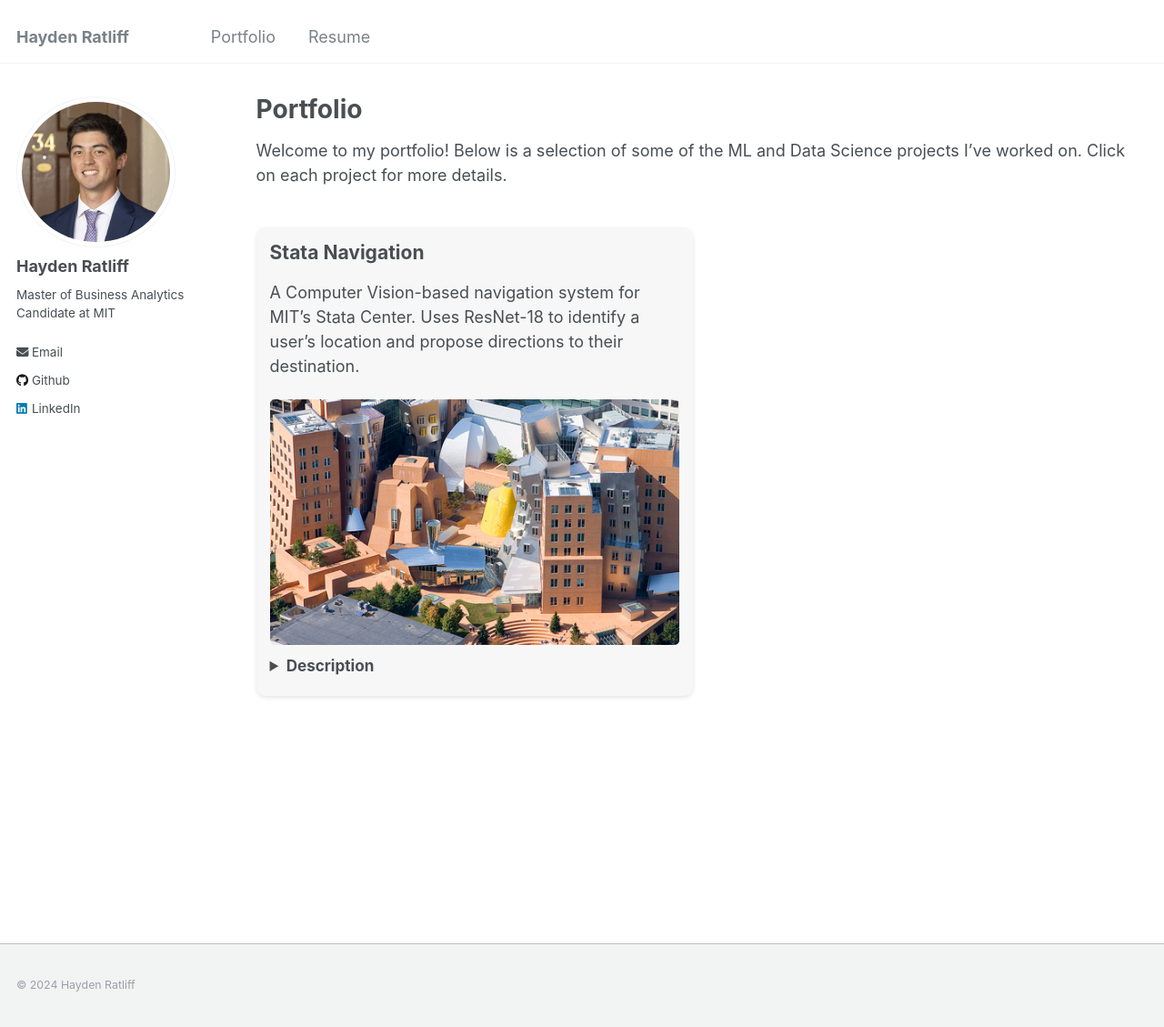
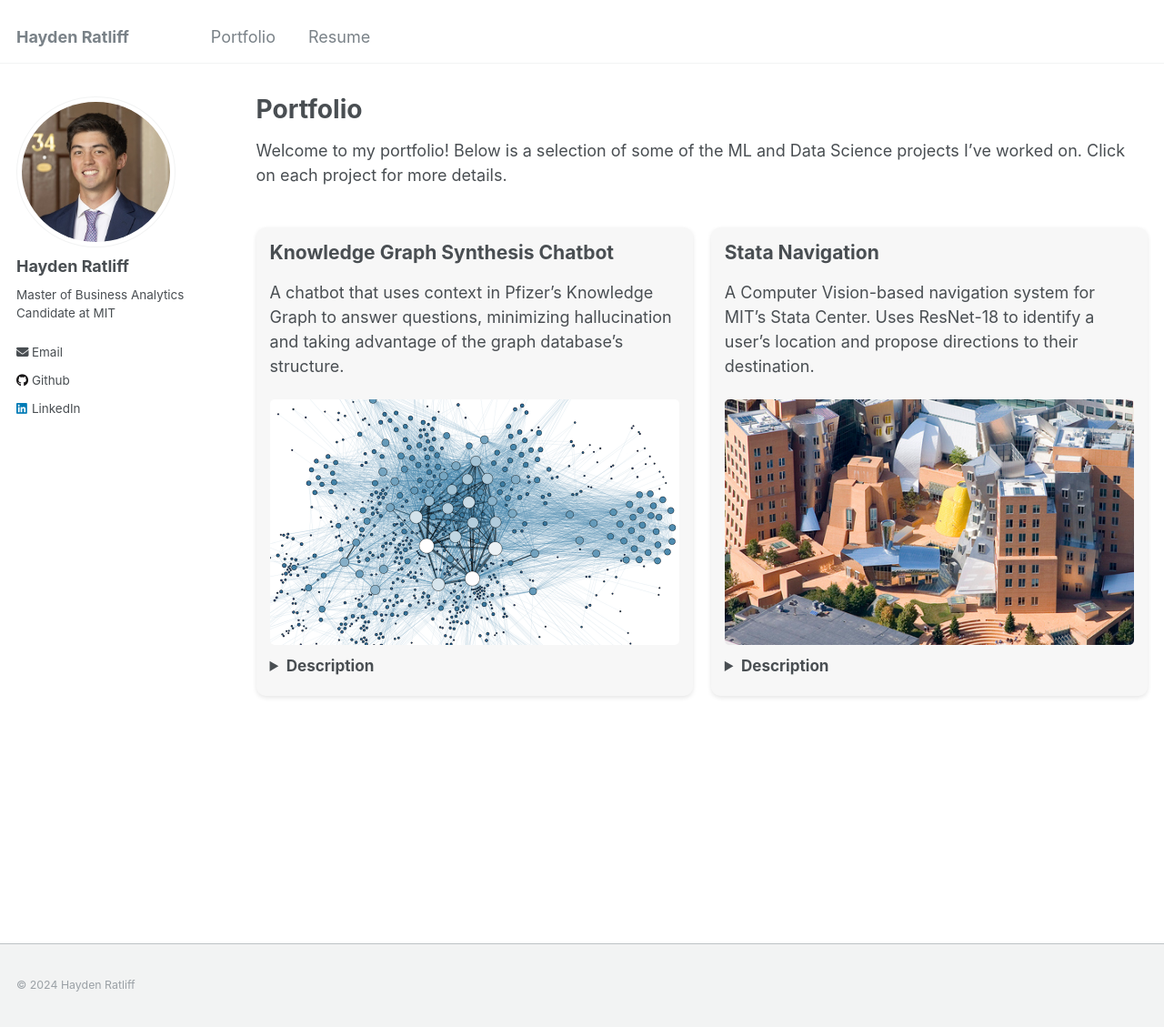
Before and after one commit to haydenratliff/haydenratliff.github.io, a Jekyll site: the page built from _pages/portfolio.md, in a window 1280 px wide and 1129 px high. Shown: the whole window at 91% size. Built offline with Jekyll 4.4.1, drawn with Linux system fonts in a browser that asks for light colours; part of the change alters nothing that is shown.

Commit message:
feat: add genai-knowledgegraph-synthesis project to portfolio, update stata navigation (#11)
* update portfolio to add hide item support

* add cancer care MVP

* add graph db image for kg-synthesis project

* update graph cropped image

* final updates to genai-kg-synthesis project

```diff
--- a/_data/portfolio.yml
+++ b/_data/portfolio.yml
@@ -6,12 +6,47 @@
 # 2 wide instead of 3?
 # fix full description?
 
-# - title: "Example"
-#   short_description: "A short description of Example"
-#   full_description: "A detailed explanation of Example with all the bells and whistles."
-#   image: "images/500x300.png"
+# - title: Example
+#   short_description: Coming soon!
+#   full_description: |
+#       Coming soon!
+#   image: /images/500x300.png
 #   item1: "**Code:** [View on GitHub](http://github.com)"
 #   item2: "**Report:** [Read PDF](https://github.com)"
+
+- title: Knowledge Graph Synthesis Chatbot
+  short_description: A chatbot that uses context in Pfizer's Knowledge Graph to answer questions, minimizing hallucination and taking advantage of the graph database's structure.
+  full_description: |
+    A dual-LLM approach to answering questions with context using Graph [Retrieval Augmented Generation](https://aws.amazon.com/what-is/retrieval-augmented-generation/), or [GraphRAG](https://neo4j.com/blog/graphrag-manifesto/).
+
+    *Methods:*
+    1. The user asks a question to the chatbot.
+    2. The chatbot uses [TinyLlama-1.1B-Chat-v1.0](https://huggingface.co/TinyLlama/TinyLlama-1.1B-Chat-v1.0) to translate the question to Cypher Query Language using few-shot learning.
+    3. The chatbot executes the generated query on a Neo4j Knowledge Graph database to retrieve context for the question.
+    4. The chatbot uses [deepset/roberta-base-squad2](https://huggingface.co/deepset/roberta-base-squad2) to answer the question using the context extracted from the database. If no context is extracted or the query was invalid, answers "I don't know."
+    5. The chatbot returns the answer to the user.
+
+    *Results:*
+    - Projected to save up to 14 minutes per question asked for Pfizer manufacturers.
+    - Hallucination free on small testing dataset.
+    - Infers answer from the database.
+    - Works in 10-15 seconds on laptop GPU.
+
+    This project was conducted in collaboration with Anne Castille Buisson, as part of our MIT Capstone Project with Pfizer's Operations and Insights Team.
+  image: /images/portfolio/graph_cropped.png
+  item1: "**Code:** Private - ask me about it!"
+  item2: "**Presentation:** Coming soon at the [MIT Capstone Showcase](https://www.analyticscapstone.mit.edu/showcase/2024-capstone-showcase)"
+  item3: "**Poster:** Coming soon at the MIT Capstone Showcase"
+
+- title: Automating Knowledge Transfer
+  short_description: Using LLMs to connect people to knowledge, faster.
+  full_description: |
+    Coming soon!
+  image: /images/500x300.png
+  item1: "**Code:** Private - ask me about it!"
+  item2: "**Presentation:** Coming soon at the [MIT Capstone Showcase](https://www.analyticscapstone.mit.edu/showcase/2024-capstone-showcase) on August 16"
+  item3: "**Poster:** Coming soon at the MIT Capstone Showcase on August 16"
+  show: false
 
 - title: Stata Navigation
   short_description: A Computer Vision-based navigation system for MIT's Stata Center. Uses ResNet-18 to identify a user's location and propose directions to their destination.
@@ -20,11 +55,11 @@
 
     *Methods:*
     1. The user uploads an image from the first floor of the Stata Center and a desired destination.
-    2. The system uses ResNet-18 to identify the user's location based on the uploaded image.
+    2. The system uses [ResNet-18](https://pytorch.org/vision/main/models/generated/torchvision.models.resnet18.html) to identify the user's location based on the uploaded image.
     3. The system uses Dijkstra's algorithm to find the shortest path between the user's location and their destination.
     4. The system returns navigation instructions to the user.
 
-    *Performance:*
+    *Results:*
     - The location identification step achieves a top-1 accuracy of 46.5%, a top-5 accuracy of 63.8%, and a median error of 29 feet on our test set.
     - Using the location identified by ResNet-18, the system produces high-quality navigation instructions, helping the user reach their destination easier.
 
@@ -34,73 +69,92 @@
   item1: "**Code:** [View on GitHub](https://github.com/haydenratliff/stata-navigation)"
   item2: "**Report:** [Read PDF](https://github.com/haydenratliff/stata-navigation/blob/main/report.pdf)"
 
-# - title: "Optimizing Cancer Center Throughput"
-#   short_description: "Developing a strategy to increase capacity at a Virginia cancer center by 3%. Best Paper Award, Health Track at SIEDS 2023."
-#   full_description: "[description]"
-#   image: "/images/portfolio/doctor_cropped.png"
-#   item1: "**Code:** [View on GitHub](https://github.com/haydenratliff/optimizing-infusion-center-throughput)"
-#   item2: "**Publication:** [Read on IEEE](http://doi.org/10.1109/SIEDS58326.2023.10137795)"
+- title: Measuring Healthcare Quality
+  short_description: Coming soon!
+  full_description: |
+      Coming soon!
+  image: /images/500x300.png
+  item1: "**Code:** Private"
+  # item1: "**Code:** [View on GitHub](http://github.com)"
+  # item2: "**Report:** [Read PDF](https://github.com)"
+  show: false
 
-# - title: "Wizer Pfizer"
-#   short_description: "Using LLMs to connect people to knowledge, faster."
-#   image: "/images/500x300.png"
-#   full_description: "[description]"
-#   code_link: false
-#   report_link: false
-#   presentation_link: false
+- title: Forecasting Pallet Revenue by Commodity
+  short_description: Coming soon!
+  full_description: |
+      Coming soon!
+  image: /images/500x300.png
+  item1: "**Code:** Private"
+  # item1: "**Code:** [View on GitHub](http://github.com)"
+  # item2: "**Report:** [Read PDF](https://github.com)"
+  show: false
 
-# - title: "Measuring Healthcare Quality"
-#   short_description: "[short description]"
-#   image: "/images/500x300.png"
-#   full_description: "[description]"
-#   code_link: false
-#   report_link: false
-#   presentation_link: false
+- title: MBTA Bus Route Optimization
+  short_description: Coming soon!
+  full_description: |
+      Coming soon!
+  image: /images/500x300.png
+  item1: "**Code:** Coming soon!"
+  # item1: "**Code:** [View on GitHub](http://github.com)"
+  item2: "**Report:** [Read PDF](https://github.com)"
+  show: false
 
-# - title: "Forecasting Pallet Revenue by Commodity"
-#   short_description: "[short description]"
-#   image: "/images/500x300.png"
-#   full_description: "[description]"
-#   code_link: false
-#   report_link: false
-#   presentation_link: false
+- title: Optimizing Cancer Care Throughput
+  short_description: Developing a strategy to increase capacity at a Virginia cancer center by 3%. Best Paper Award, Health Track at SIEDS 2023.
+  full_description: |
+    An image-based system for navigating MIT's Stata Center, a notoriously complex building.
 
-# - title: "MBTA Bus Route Optimization"
-#   short_description: "[short description]"
-#   image: "/images/500x300.png"
-#   full_description: "[description]"
-#   code_link: false
-#   report_link: false
-#   presentation_link: false
+    *Methods:*
+    1. X
+    2. Y
+    3. Z
 
-# - title: "Visualizing Education Inequality"
-#   short_description: "[short description]"
-#   image: "/images/500x300.png"
-#   full_description: "[description]"
-#   code_link: false
-#   report_link: false
-#   presentation_link: false
+    *Results:*
+    - Item 1
+    - Item 2
 
-# - title: "Understanding Urban Freight Parking"
-#   short_description: "[short description]"
-#   image: "/images/500x300.png"
-#   full_description: "[description]"
-#   code_link: false
-#   report_link: false
-#   presentation_link: false
+    This project was conducted in collaboration with Krish Datta and Sara Pasquino, as part of MIT's 6.8300: Advances in Computer Vision course.
+    An image-based system for navigating MIT's Stata Center, a notoriously complex building.
+  image: /images/portfolio/doctor_cropped.png
+  item1: "**Code:** Coming soon!"
+  # item1: "**Code:** [View on GitHub](https://github.com/haydenratliff/optimizing-infusion-center-throughput)"
+  item2: "**Publication:** [Read on IEEE](http://doi.org/10.1109/SIEDS58326.2023.10137795)"
+  show: false
 
-# - title: "Forecasting COVID-19 Deaths in Virginia"
-#   short_description: "[short description]"
-#   image: "/images/500x300.png"
-#   full_description: "[description]"
-#   code_link: false
-#   report_link: false
-#   presentation_link: false
+- title: Visualizing Education Inequality
+  short_description: Coming soon!
+  full_description: |
+      Coming soon!
+  image: /images/500x300.png
+  item1: "**Code:** Coming soon!"
+  # item1: "**Code:** [View on GitHub](http://github.com)"
+  show: false
 
-# - title: "Visualizing Housing Inequality"
-#   short_description: "[short description]"
-#   image: "/images/500x300.png"
-#   full_description: "[description]"
-#   code_link: false
-#   report_link: false
-#   presentation_link: false
+- title: Understanding Urban Freight Parking
+  short_description: Coming soon!
+  full_description: |
+      Coming soon!
+  image: /images/500x300.png
+  item1: "**Code:** Coming soon!"
+  # item1: "**Code:** [View on GitHub](http://github.com)"
+  # item2: "**Publication:** [Read PDF](https://github.com)"
+  show: false
+
+- title: Forecasting COVID-19 Deaths in Virginia
+  short_description: Coming soon!
+  full_description: |
+      Coming soon!
+  image: /images/500x300.png
+  item1: "**Code:** Coming soon!"
+  # item1: "**Code:** [View on GitHub](http://github.com)"
+  # item2: "**Report:** [Read PDF](https://github.com)"
+  show: false
+
+- title: Visualizing Housing Inequality
+  short_description: Coming soon!
+  full_description: |
+      Coming soon!
+  image: /images/500x300.png
+  item1: "**Code:** Coming soon!"
+  # item1: "**Code:** [View on GitHub](http://github.com)"
+  show: false
--- a/_pages/portfolio.md
+++ b/_pages/portfolio.md
@@ -16,106 +16,108 @@ Welcome to my portfolio! Below is a selection of some of the ML and Data Science
 
 <div class="portfolio-container">
   {% for project in projects %}
-  <div class="portfolio-item">
-    <h3 class="project-title">{{ project.title }}</h3>
-    <p class="short-description">{{ project.short_description | markdownify }}</p>
-    <img src="{{ project.image }}" alt="{{ project.title }} Image" class="portfolio-image">
+    {% if project.show != false %}
+      <div class="portfolio-item">
+        <h3 class="project-title">{{ project.title }}</h3>
+        <p class="short-description">{{ project.short_description | markdownify }}</p>
+        <img src="{{ project.image }}" alt="{{ project.title }} Image" class="portfolio-image">
 
-    <details class="project-details">
-      <summary>Description</summary>
+        <details class="project-details">
+          <summary>Description</summary>
 
-      <!-- Full Description with Markdown Formatting -->
-      {% if project.full_description %}
-        <p>{{ project.full_description | markdownify }}</p>
-      {% else %}
-        <p>No full description available.</p>
-      {% endif %}
+          <!-- Full Description with Markdown Formatting -->
+          {% if project.full_description %}
+            <p>{{ project.full_description | markdownify }}</p>
+          {% else %}
+            <p>No full description available.</p>
+          {% endif %}
 
-      <!-- Dynamic Items with Markdown -->
-      {% for i in (1..max_items) %}
-        {% capture item_key %}item{{ i }}{% endcapture %}
-        {% assign item_content = project[item_key] %}
-        {% if item_content %}
-          <p>{{ item_content | markdownify }}</p>
-        {% endif %}
-      {% endfor %}
-    </details>
-  </div>
+          <!-- Dynamic Items with Markdown -->
+          {% for i in (1..max_items) %}
+            {% capture item_key %}item{{ i }}{% endcapture %}
+            {% assign item_content = project[item_key] %}
+            {% if item_content %}
+              <p>{{ item_content | markdownify }}</p>
+            {% endif %}
+          {% endfor %}
+        </details>
+      </div>
+    {% endif %}
   {% endfor %}
 </div>
 
 <style>
-.portfolio-container {
-  display: grid;
-  grid-template-columns: repeat(2, 1fr); /* Two items per row */
-  gap: 20px; /* Space between items */
-}
+  .portfolio-container {
+    display: grid;
+    grid-template-columns: repeat(2, 1fr); /* Two items per row */
+    gap: 20px; /* Space between items */
+  }
 
-@media screen and (max-width: 768px) {
-  .portfolio-container {
-    grid-template-columns: 1fr; /* One item per row on smaller screens */
+  @media screen and (max-width: 768px) {
+    .portfolio-container {
+      grid-template-columns: 1fr; /* One item per row on smaller screens */
+    }
   }
-}
 
-.portfolio-item {
-  background: #f7f7f7;
-  padding: 15px;
-  border-radius: 10px;
-  box-shadow: 0 2px 5px rgba(0, 0, 0, 0.1);
-  transition: box-shadow 0.3s ease;
-  margin-top: 20px;
-  margin-bottom: 20px;
-}
+  .portfolio-item {
+    background: #f7f7f7;
+    padding: 15px;
+    border-radius: 10px;
+    box-shadow: 0 2px 5px rgba(0, 0, 0, 0.1);
+    transition: box-shadow 0.3s ease;
+    margin-top: 20px;
+    margin-bottom: 20px;
+  }
 
-.portfolio-item:hover {
-  box-shadow: 0 4px 10px rgba(0, 0, 0, 0.2);
-}
+  .portfolio-item:hover {
+    box-shadow: 0 4px 10px rgba(0, 0, 0, 0.2);
+  }
 
-.portfolio-image {
-  width: 100%;
-  height: auto;
-  border-radius: 5px;
-  margin-bottom: 10px;
-}
+  .portfolio-image {
+    width: 100%;
+    height: auto;
+    border-radius: 5px;
+    margin-bottom: 10px;
+  }
 
-.project-title {
-  font-size: 1.17em; /* Matches the size of ### (h3) in Markdown */
-  font-weight: bold;
-  margin-top: 0;
-  margin-bottom: 10px;
-}
+  .project-title {
+    font-size: 1.17em; /* Matches the size of ### (h3) in Markdown */
+    font-weight: bold;
+    margin-top: 0;
+    margin-bottom: 10px;
+  }
 
-.short-description {
-  font-size: 1em; /* Standard font size */
-  margin-bottom: 10px;
-}
+  .short-description {
+    font-size: 1em; /* Standard font size */
+    margin-bottom: 10px;
+  }
 
-.project-details summary {
-  cursor: pointer;
-  font-weight: bold;
-  font-size: 0.95em; /* Slightly smaller than short description */
-  margin-bottom: 5px;
-}
+  .project-details summary {
+    cursor: pointer;
+    font-weight: bold;
+    font-size: 0.95em; /* Slightly smaller than short description */
+    margin-bottom: 5px;
+  }
 
-.project-details p {
-  font-size: 0.9em; /* Standard size for paragraphs */
-  margin: 0 0 5px 0; /* Maintain small spacing between paragraphs */
-}
+  .project-details p {
+    font-size: 0.9em; /* Standard size for paragraphs */
+    margin: 0 0 5px 0; /* Maintain small spacing between paragraphs */
+  }
 
-.project-details ul,
-.project-details ol {
-  font-size: 0.9em; /* Match the font size of paragraphs for list items */
-  margin: 0 0 5px 0; /* Maintain spacing for lists */
-  padding-left: 20px; /* Indent list items */
-}
+  .project-details ul,
+  .project-details ol {
+    font-size: 0.9em; /* Match the font size of paragraphs for list items */
+    margin: 0 0 5px 0; /* Maintain spacing for lists */
+    padding-left: 20px; /* Indent list items */
+  }
 
-.project-details p a {
-  color: #3366cc;
-  text-decoration: none;
-  transition: color 0.2s ease;
-}
+  .project-details p a {
+    color: #3366cc;
+    text-decoration: none;
+    transition: color 0.2s ease;
+  }
 
-.project-details p a:hover {
-  color: #0056b3;
-}
+  .project-details p a:hover {
+    color: #0056b3;
+  }
 </style>
```
Also changed, not shown: images/portfolio/graph.png (added), images/portfolio/graph_cropped.png (added).
